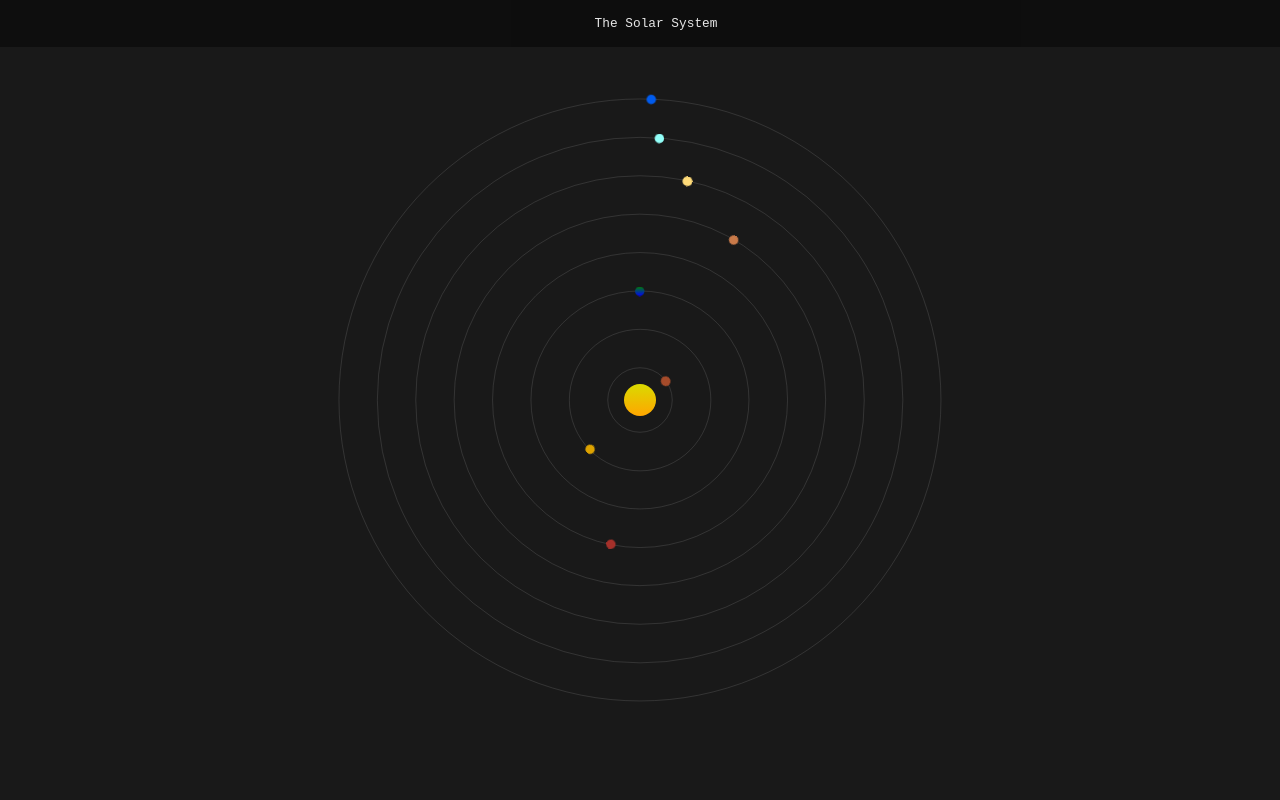
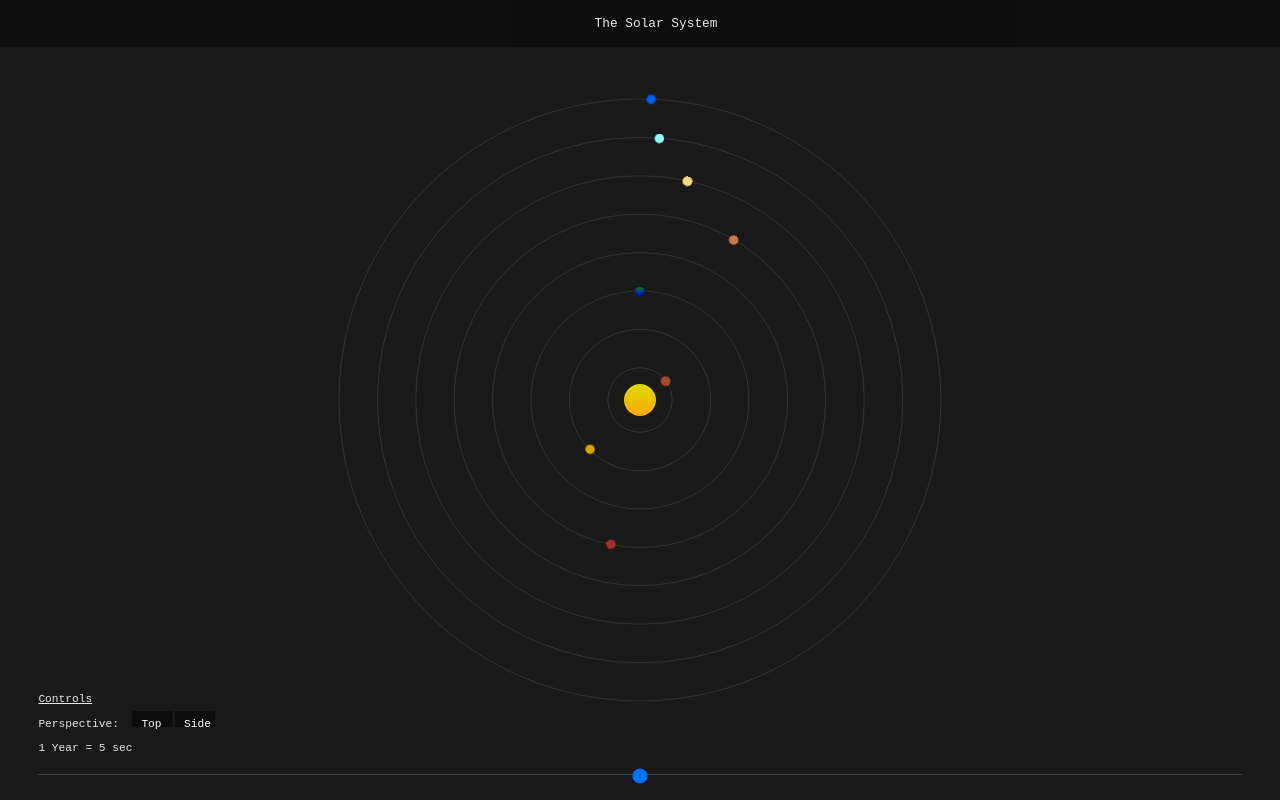
Before and after one commit to multiverseweb/solar-system, a plain HTML site: page index.html in a window 1280 px wide. Drawn offline with Linux system fonts and the light colour scheme.

Commit message:
Update index.html

```diff
--- a/index.html
+++ b/index.html
@@ -10,7 +10,7 @@
 
 <body>
     <p class="title">The Solar System</p>
-    <div class="container">
+    <div class="container" id="container">
         <div class="sun"></div>
         <div class="orbit" id="o1"></div>
         <div class="orbit" id="o2"></div>
@@ -29,6 +29,13 @@
         <div class="p" id="p7"><a href="#uranus" class="planet" id="uranus"></a></div>
         <div class="p" id="p8"><a href="#neptune" class="planet" id="neptune"></a></div>
     </div>
+    <div class="controls">
+        <u>Controls</u><br>
+        <div class="views">Perspective: &nbsp;<input type="radio" name="view" id="top"><div class="view">Top</div></input>&nbsp;&nbsp;<input type="radio" name="view" id="skew" onclick="skew()"><div class="view">Side</div></input></div>
+        1 Year = <code id="revtime">5 sec</code>
+        <input type="range" name="Time" class="time">
+    </div>
 </body>
+<script src="index.js"></script>
 
 </html>
```
